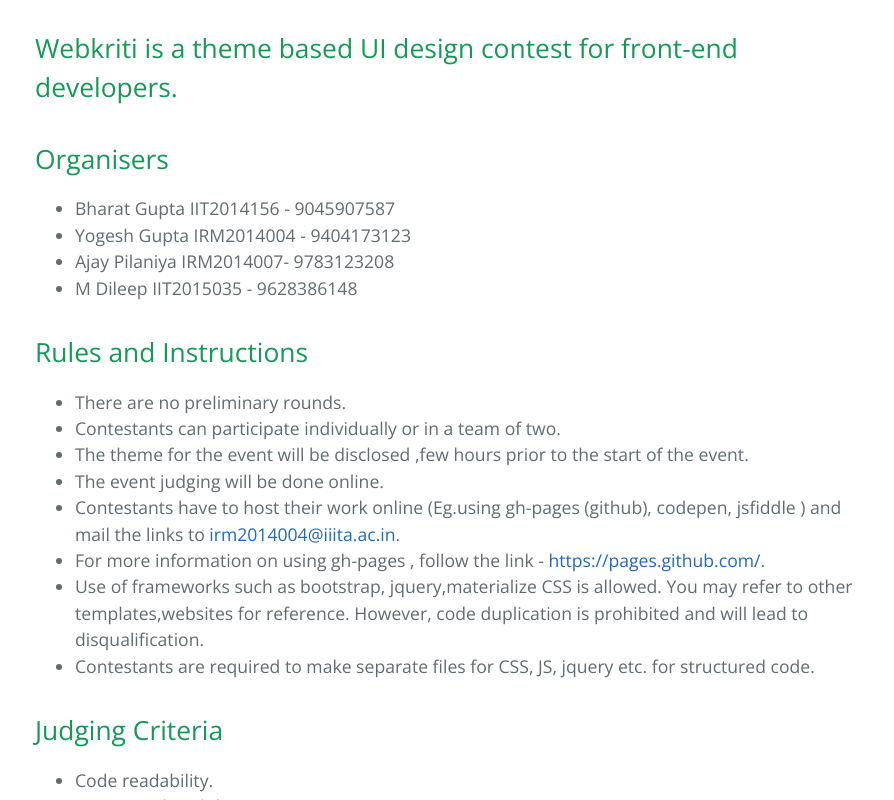
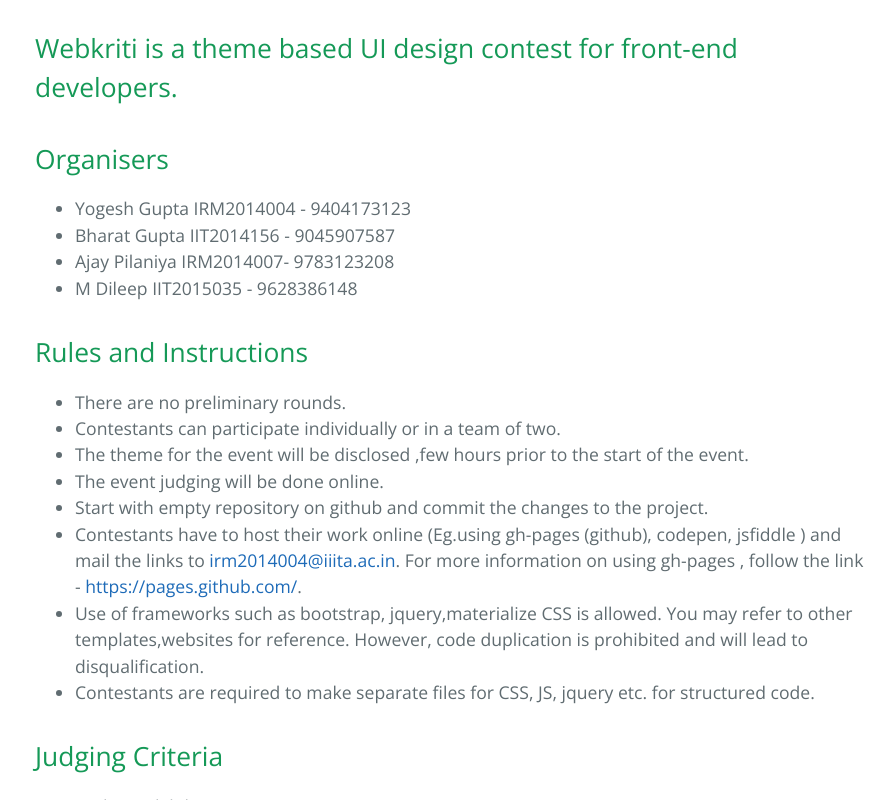
Before and after one commit to bhrt96/Webkriti, a plain HTML site: page index.html in a window 1280 px wide. Shown: the part 386-1186 px from the top of the page, without its empty margins (189-1083 px from the left). Drawn offline with nearby package versions, Linux system fonts and the light colour scheme.

Commit message:
Rules updated

```diff
--- a/index.html
+++ b/index.html
@@ -26,8 +26,8 @@
 <a id="organisers" class="anchor" href="#organisers" aria-hidden="true"><span aria-hidden="true" class="octicon octicon-link"></span></a>Organisers</h2>
 
 <ul>
+<li>Yogesh Gupta IRM2014004 - 9404173123</li>
 <li>Bharat Gupta IIT2014156 - 9045907587</li>
-<li>Yogesh Gupta IRM2014004 - 9404173123</li>
 <li>Ajay Pilaniya IRM2014007- 9783123208</li>
 <li>M Dileep     IIT2015035  -   9628386148</li>
 </ul>
@@ -40,8 +40,8 @@
 <li>Contestants can participate individually or in a team of two.</li>
 <li>The theme for the event will be disclosed ,few hours prior to the start of the event.</li>
 <li>The event judging will be done online.</li>
-<li>Contestants have to host their work online (Eg.using gh-pages (github), codepen, jsfiddle ) and mail the links to <a href="mailto:irm2014004@iiita.ac.in">irm2014004@iiita.ac.in</a>.</li>
-<li>For more information on using gh-pages , follow the link - <a href="https://pages.github.com/">https://pages.github.com/</a>.</li>
+<li>Start with empty repository on github and commit the changes to the project.</li>
+<li>Contestants have to host their work online (Eg.using gh-pages (github), codepen, jsfiddle ) and mail the links to <a href="mailto:irm2014004@iiita.ac.in">irm2014004@iiita.ac.in</a>. For more information on using gh-pages , follow the link - <a href="https://pages.github.com/">https://pages.github.com/</a>.</li>
 <li>Use of frameworks such as bootstrap, jquery,materialize CSS is allowed. You may refer to other templates,websites for reference. However, code duplication is prohibited and will lead to disqualification.</li>
 <li>Contestants are required to make separate files for CSS, JS, jquery etc. for structured code.</li>
 </ul>
```
